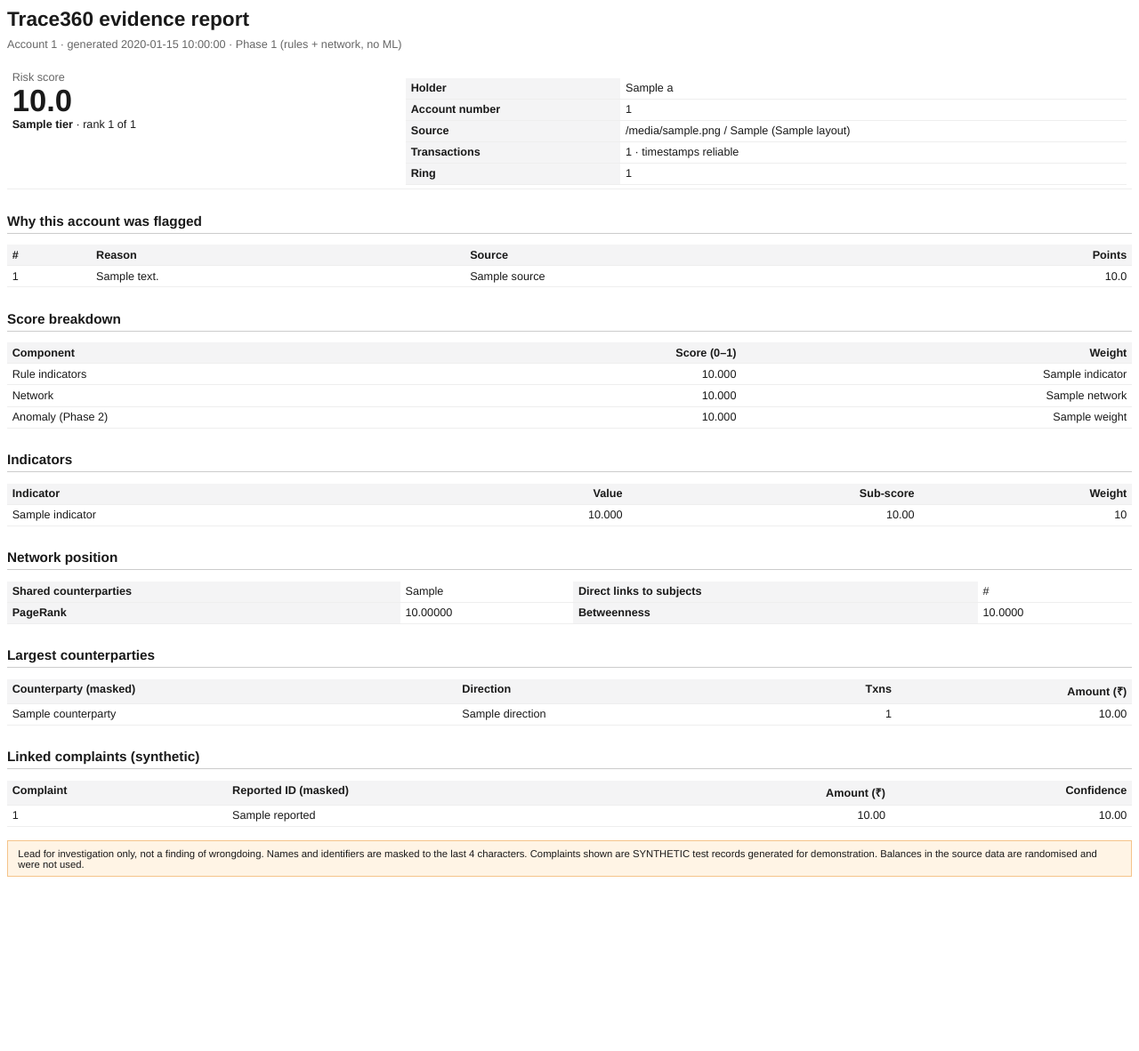
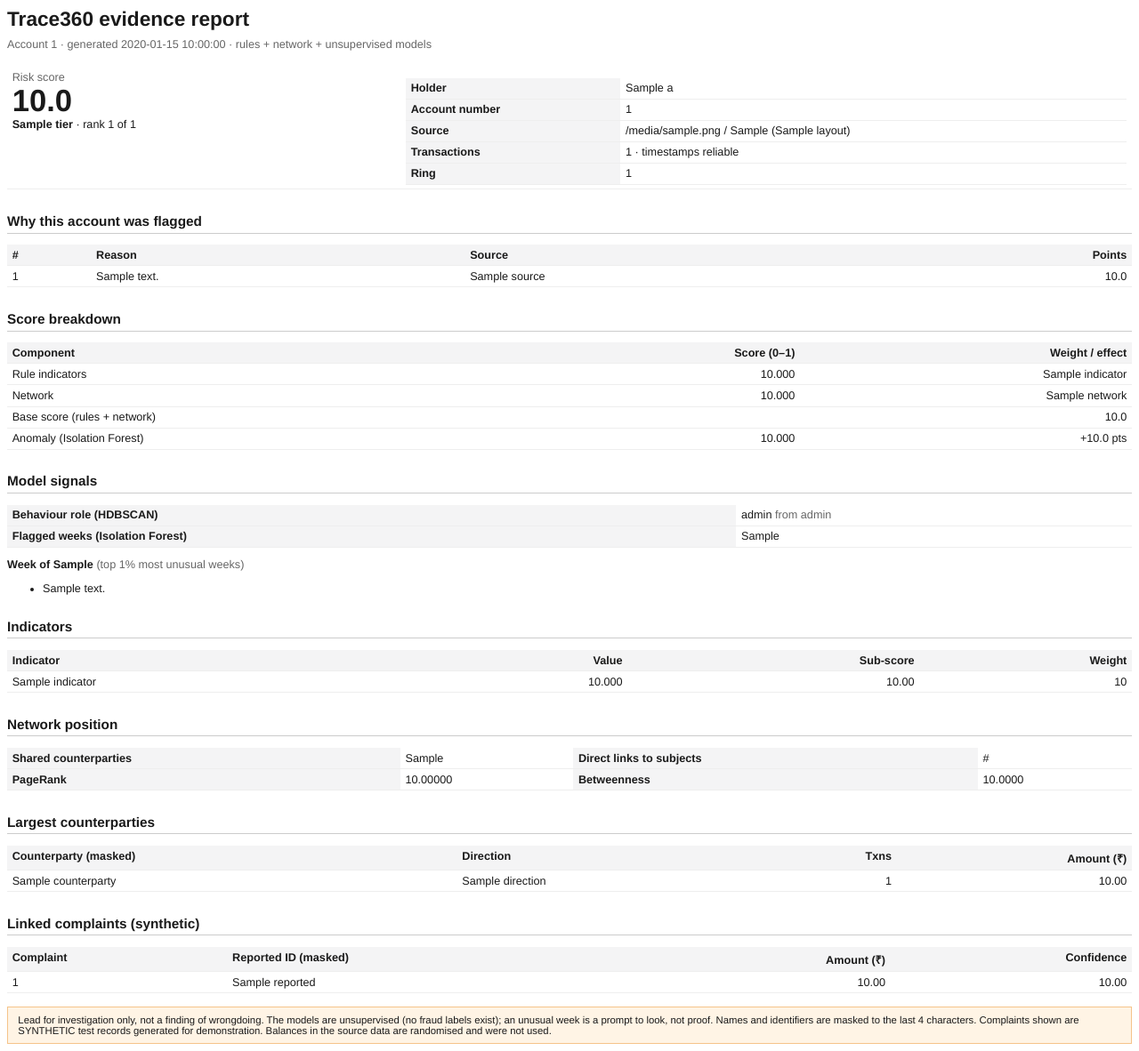
Before and after one commit to sanjeevvr11/crimecoders, a Python web app: template backend/app/reports/templates/evidence.html in a window 1280 px wide. Shown: the whole page at 89% size. Before the commit the page ends 986 px from the top, so only its background shows below. Run offline with Jinja, Linux system fonts and the light colour scheme; the template is opened without the code that fills it: most values are stand-ins (such as "Sample title", 1, 10 or a date in 2020).

Commit message:
Expose model outputs in the API and evidence PDF
/api/accounts/{id} adds anomaly_score, flagged_weeks, role and SHAP reasons;
leads add the Phase 1 score, uplift and role; new /api/models/summary returns
the model card, evaluation and role clusters. The PDF gets a model-signals section.

```diff
--- a/backend/app/api/routes/accounts.py
+++ b/backend/app/api/routes/accounts.py
@@ -7,6 +7,7 @@
 from app.api.deps import get_store, records
 from app.graph.money_trail import money_trail
 from app.masking import mask, mask_text, node_label, node_ref
+from app.models.summary import account_ml_summary
 from app.scoring.reasons import top_reasons
 
 router = APIRouter(prefix="/api/accounts", tags=["accounts"])
@@ -38,6 +39,7 @@
     net = s.table("network_scores").set_index("account_id").loc[[account_id]]
     ind = s.table("indicators")
     matches = s.table("complaint_matches")
+    ml = s.ml_context()
     return {
         "account_id": account_id,
         "holder_name": mask(acc["holder_name"]),
@@ -48,7 +50,8 @@
         "time_reliable": bool(acc["time_reliable"]),
         "n_rows": int(acc["n_rows"]),
         "score": records(score.reset_index())[0],
-        "reasons": top_reasons(account_id, ind, s.table("network_scores")),
+        "reasons": top_reasons(account_id, ind, s.table("network_scores"), ml),
+        **account_ml_summary(s, account_id),
         "indicators": records(ind.loc[ind["account_id"] == account_id].drop(columns="account_id")),
         "features": records(feats.reset_index())[0],
         "network": records(net.reset_index())[0],
--- a/backend/app/main.py
+++ b/backend/app/main.py
@@ -5,12 +5,12 @@
 from fastapi.middleware.cors import CORSMiddleware
 
 from app import config
-from app.api.routes import accounts, alerts, complaints, graph, pipeline, reports
+from app.api.routes import accounts, alerts, complaints, graph, models, pipeline, reports
 
-app = FastAPI(title="Trace360", version="0.1.0", description="Mule account detection: Phase 1 (rules + graph, no ML)")
+app = FastAPI(title="Trace360", version="0.2.0", description="Mule account detection: rules, money-flow graph and unsupervised models")
 app.add_middleware(CORSMiddleware, allow_origins=config.CORS_ORIGINS, allow_methods=["*"], allow_headers=["*"])
 
-for module in (pipeline, alerts, accounts, graph, complaints, reports):
+for module in (pipeline, alerts, accounts, graph, complaints, reports, models):
     app.include_router(module.router)
 
 
--- a/backend/app/reports/evidence_report.py
+++ b/backend/app/reports/evidence_report.py
@@ -11,6 +11,7 @@
 
 from app import config
 from app.masking import mask, node_label
+from app.models.summary import account_ml_summary
 from app.scoring.reasons import top_reasons
 
 log = logging.getLogger(__name__)
@@ -48,7 +49,8 @@
         "score": {**score.to_dict(), "ring_id": score["ring_id"] if isinstance(score["ring_id"], str) else None},
         "n_accounts": len(subj),
         "weights": config.SCORE_WEIGHTS,
-        "reasons": top_reasons(account_id, ind, store.table("network_scores")),
+        "reasons": top_reasons(account_id, ind, store.table("network_scores"), store.ml_context()),
+        "ml": account_ml_summary(store, account_id),
         "indicators": ind.loc[ind["account_id"] == account_id].to_dict(orient="records"),
         "net": net.to_dict(),
         "counterparties": cps,
--- a/backend/app/reports/templates/evidence.html
+++ b/backend/app/reports/templates/evidence.html
@@ -20,7 +20,7 @@
 </head>
 <body>
   <h1>Trace360 evidence report</h1>
-  <div class="muted">Account {{ a.account_id }} · generated {{ generated_at }} · Phase 1 (rules + network, no ML)</div>
+  <div class="muted">Account {{ a.account_id }} · generated {{ generated_at }} · rules + network + unsupervised models</div>
 
   <table style="margin-top:5mm">
     <tr><td style="width:35%">
@@ -50,11 +50,24 @@
 
   <h2>Score breakdown</h2>
   <table>
-    <tr><th>Component</th><th class="num">Score (0–1)</th><th class="num">Weight</th></tr>
+    <tr><th>Component</th><th class="num">Score (0–1)</th><th class="num">Weight / effect</th></tr>
     <tr><td>Rule indicators</td><td class="num">{{ "%.3f"|format(score.indicator_score) }}</td><td class="num">{{ weights.indicator }}</td></tr>
     <tr><td>Network</td><td class="num">{{ "%.3f"|format(score.network_score) }}</td><td class="num">{{ weights.network }}</td></tr>
-    <tr><td>Anomaly (Phase 2)</td><td class="num">{{ "%.3f"|format(score.anomaly_score) }}</td><td class="num">{{ weights.anomaly }}</td></tr>
+    <tr><td>Base score (rules + network)</td><td class="num" colspan="2">{{ "%.1f"|format(score.base_score) }}</td></tr>
+    <tr><td>Anomaly (Isolation Forest)</td>
+        <td class="num">{{ "%.3f"|format(ml.anomaly_score) if ml.anomaly_score is not none else "n/a (no reliable timestamps)" }}</td>
+        <td class="num">+{{ "%.1f"|format(score.anomaly_uplift) }} pts</td></tr>
   </table>
+
+  <h2>Model signals</h2>
+  <table>
+    <tr><th>Behaviour role (HDBSCAN)</th><td>{{ ml.role or "—" }}{% if ml.role_source %} <span class="muted">from {{ ml.role_source }}</span>{% endif %}</td></tr>
+    <tr><th>Flagged weeks (Isolation Forest)</th><td>{{ ml.flagged_weeks if ml.flagged_weeks is not none else "n/a" }}</td></tr>
+  </table>
+  {% for wk in ml.shap_reasons[:3] %}
+  <p><b>Week of {{ wk.week_start }}</b> <span class="muted">(top {{ "%.0f"|format([1, (1 - wk.percentile) * 100]|max) }}% most unusual weeks)</span></p>
+  <ul>{% for r in wk.reasons %}<li>{{ r.text }}</li>{% endfor %}</ul>
+  {% endfor %}
 
   <h2>Indicators</h2>
   <table>
@@ -90,7 +103,8 @@
     {% endfor %}
   </table>
 
-  <div class="banner">Lead for investigation only, not a finding of wrongdoing. Names and identifiers are masked to the last 4 characters.
+  <div class="banner">Lead for investigation only, not a finding of wrongdoing. The models are unsupervised (no fraud labels exist);
+  an unusual week is a prompt to look, not proof. Names and identifiers are masked to the last 4 characters.
   Complaints shown are SYNTHETIC test records generated for demonstration. Balances in the source data are randomised and were not used.</div>
 </body>
 </html>
--- a/backend/app/schemas/api.py
+++ b/backend/app/schemas/api.py
@@ -17,7 +17,11 @@
     tier: str
     indicator_score: float
     network_score: float
-    anomaly_score: float
+    anomaly_score: float | None = None
+    anomaly_uplift: float | None = None
+    risk_score_phase1: float | None = None
+    flagged_weeks: int | None = None
+    role: str | None = None
     ring_id: str | None = None
     layout: str | None = None
     time_reliable: bool | None = None
```
Also changed, not shown: backend/app/api/deps.py (+16 -0 lines), backend/app/api/routes/models.py (added, +27 -0 lines).
